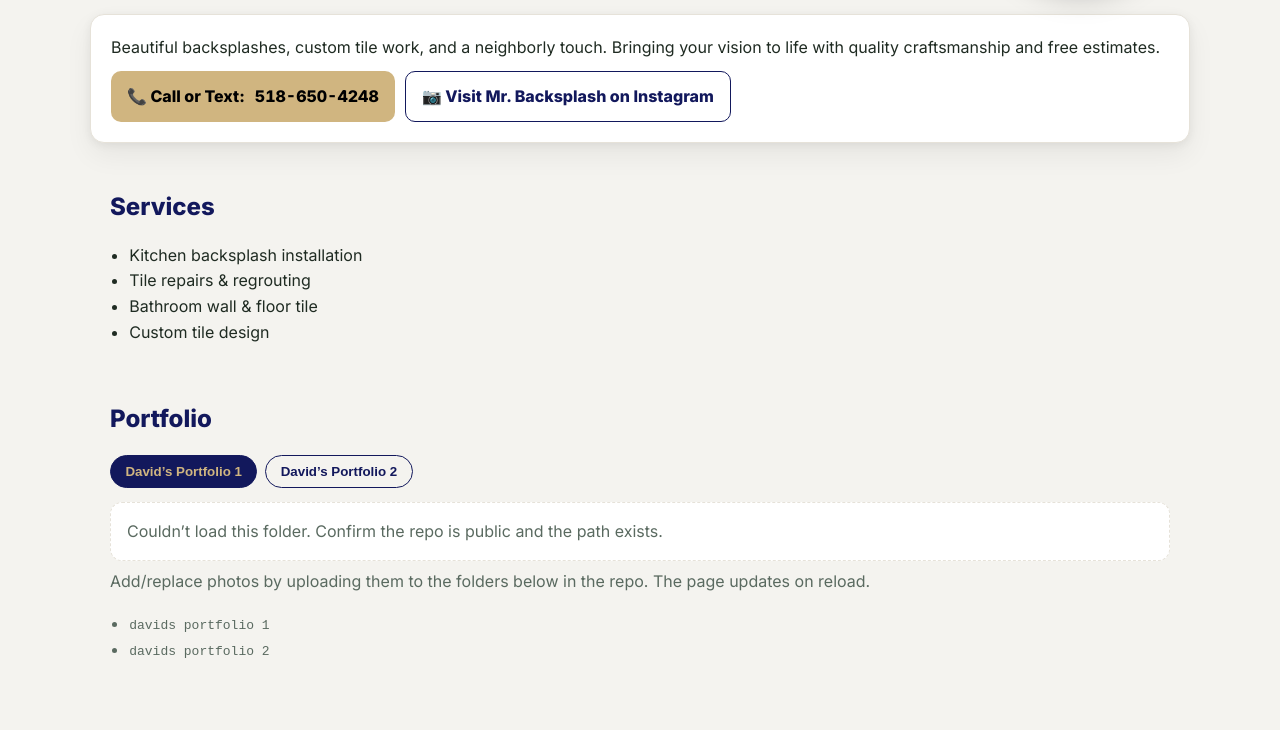
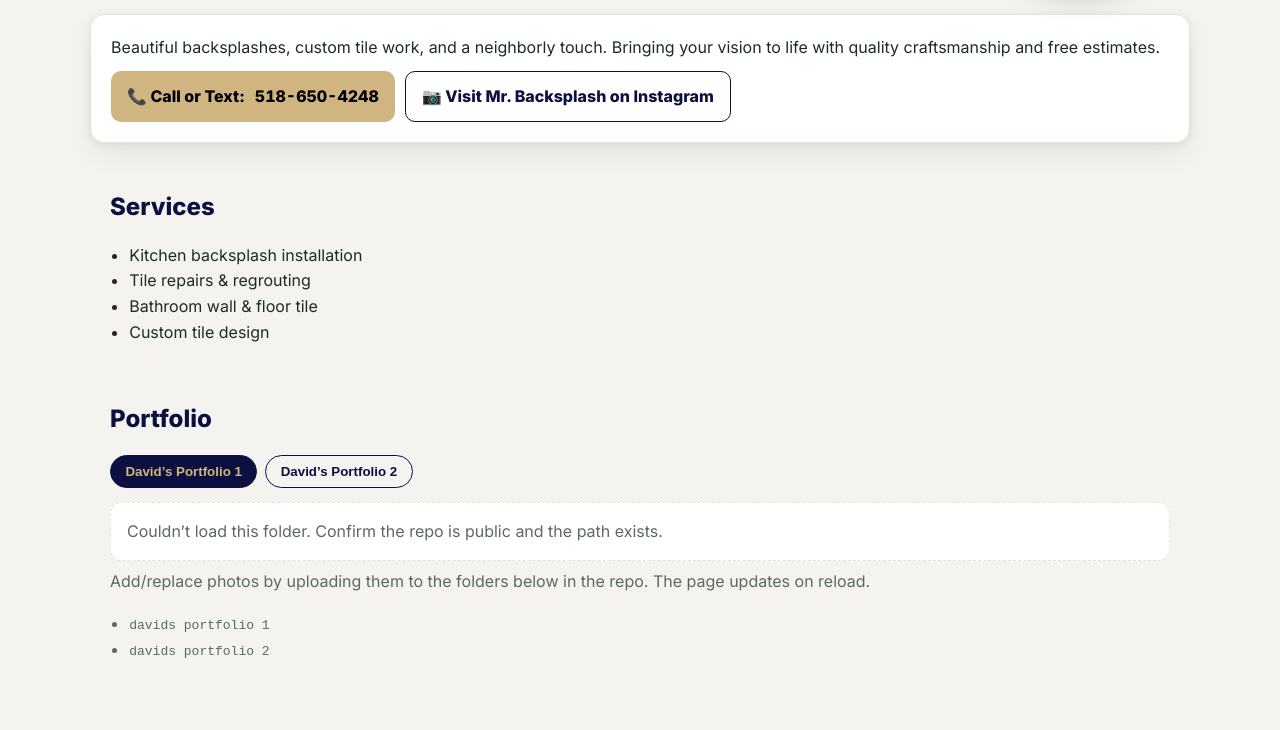
Before and after one commit to MrBacksplash518/Mr-Backsplash, a plain HTML site: page index.html in a window 1280 px wide. Shown: the part 212-942 px from the top of the page. Drawn offline with Linux system fonts and the light colour scheme; no server answers.

Commit message:
Update index.html
Updated Navy Part 3

```diff
--- a/index.html
+++ b/index.html
@@ -5,7 +5,7 @@
 <meta name="viewport" content="width=device-width,initial-scale=1"/>
 <title>Mr. Backsplash 518 — David LaFaver Jr.</title>
 <meta name="description" content="Backsplash & tile installation across Saratoga County and the Adirondacks. Call or text 518-650-4248."/>
-<meta name="theme-color" content="#12185C"/>
+<meta name="theme-color" content="#0c1040"/>
 <link rel="preconnect" href="https://fonts.gstatic.com" crossorigin>
 <link href="https://fonts.googleapis.com/css2?family=Inter:wght@400;600;800&display=swap" rel="stylesheet">
 <style>
@@ -13,7 +13,7 @@
     --bg:#f4f3ef;                 /* page background */
     --ink:#1f2b22;                /* main body text */
     --muted:#5a6a60;
-    --brand-bg:#12185C; /* lighter navy */
+    --brand-bg:#0c1040; /* lighter navy */
     --brand-gold:#D0B580;         /* beige/gold text */
     --ring:#1b2b33;
     --card:#ffffff;
```
